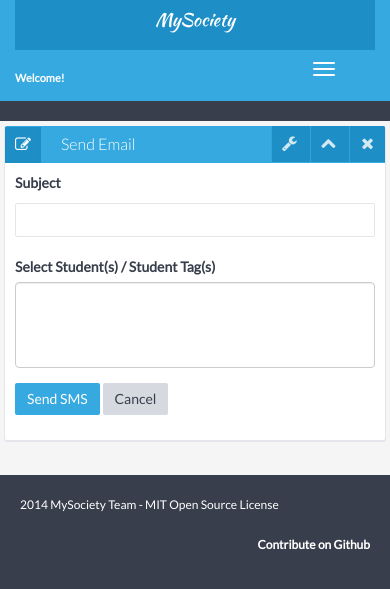
After one commit to CS2014/USM, a Django app: template usm/communications/templates/communications/send_email.html in a window 390 px wide. The commit adds this page. Shown: the top 589 px of the page. Run offline with Django 3.2, Linux system fonts and the light colour scheme; the template is opened without the code that fills it: most values are stand-ins (such as "Sample title", 1, 10 or a date in 2020); some libraries are stand-ins or nearby versions.

Commit message:
Added Email & Txt Messaging

```diff
--- a/usm/accounting/templates/accounting/base.html
+++ b/usm/accounting/templates/accounting/base.html
@@ -229,9 +229,8 @@
 						<li>
 							<a class="dropmenu" href="index.html#"><i class="fa fa-envelope"></i><span class="hidden-sm"> Messaging</span> <span class="label">3</span></a>
 							<ul>
-								<li><a class="submenu" href="form-elements.html"><i class="fa fa-edit"></i><span class="hidden-sm"> To do </span></a></li>
-								<li><a class="submenu" href="form-wizard.html"><i class="fa fa-edit"></i><span class="hidden-sm"> To do</span></a></li>
-								<li><a class="submenu" href="form-dropzone.html"><i class="fa fa-edit"></i><span class="hidden-sm"> To do</span></a></li>
+								<li><a class="submenu" href="{% if slug %}{% url 'communications:send_sms' slug %}{% else %}{% url 'communications:send_sms' society.slug %}{% endif %}"><i class="fa fa-edit"></i><span class="hidden-sm"> Send SMS </span></a></li>
+								<li><a class="submenu" href="{% if slug %}{% url 'communications:send_email' slug %}{% else %}{% url 'communications:send_email' society.slug %}{% endif %}"><i class="fa fa-edit"></i><span class="hidden-sm"> Send Email</span></a></li>
 							</ul>
 						</li>
 						<li>
--- /dev/null
+++ b/usm/communications/templates/communications/send_email.html
@@ -0,0 +1,121 @@
+{% extends "accounting/base.html" %}
+{% block content %}
+			<div class="row">
+				<div class="col-lg-7 col-sm-12">
+					<div class="box">
+						<div class="box-header">
+							<h2><i class="fa fa-edit"></i>Send Email</h2>
+							<div class="box-icon">
+								<a href="form-elements.html#" class="btn-setting"><i class="fa fa-wrench"></i></a>
+								<a href="form-elements.html#" class="btn-minimize"><i class="fa fa-chevron-up"></i></a>
+								<a href="form-elements.html#" class="btn-close"><i class="fa fa-times"></i></a>
+							</div>
+						</div>
+						<div class="box-content">
+							<div class="form-group">
+								<form method="post">
+									{% csrf_token %}
+									<label class="control-label"><label for="id_name">Subject</label></label>
+									<div class="controls">
+										 	<input class="form-control" id="id_name" maxlength="30" name="txt_subject" type="text">
+										</div><br />
+									<div class="form-group hidden-xs">
+								  	<label class="control-label">Email Message</label>
+									<div class="btn-toolbar" data-role="editor-toolbar" data-target=".editor">
+										<div class="btn-group">
+											<a class="btn dropdown-toggle" data-toggle="dropdown" title="Font"><i class="fa fa-font"></i><b class="caret"></b></a>
+											<ul class="dropdown-menu"></ul>
+										</div>
+										<div class="btn-group">
+											<a class="btn dropdown-toggle" data-toggle="dropdown" title="Font Size"><i class="fa fa-text-height"></i>&nbsp;<b class="caret"></b></a>
+											<ul class="dropdown-menu">
+												<li><a data-edit="fontSize 5"><font size="5">Huge</font></a></li>
+												<li><a data-edit="fontSize 3"><font size="3">Normal</font></a></li>
+												<li><a data-edit="fontSize 1"><font size="1">Small</font></a></li>
+											</ul>
+										</div>
+										<div class="btn-group">
+											<a class="btn" data-edit="bold" title="Bold (Ctrl/Cmd+B)"><i class="fa fa-bold"></i></a>
+											<a class="btn" data-edit="italic" title="Italic (Ctrl/Cmd+I)"><i class="fa fa-italic"></i></a>
+											<a class="btn" data-edit="strikethrough" title="Strikethrough"><i class="fa fa-strikethrough"></i></a>
+											<a class="btn" data-edit="underline" title="Underline (Ctrl/Cmd+U)"><i class="fa fa-underline"></i></a>
+										</div>
+										<div class="btn-group">
+											<a class="btn" data-edit="insertunorderedlist" title="Bullet list"><i class="fa fa-list-ul"></i></a>
+									        <a class="btn" data-edit="insertorderedlist" title="Number list"><i class="fa fa-list-ol"></i></a>
+									        <a class="btn" data-edit="outdent" title="Reduce indent (Shift+Tab)"><i class="fa fa-outdent"></i></a>
+									        <a class="btn" data-edit="indent" title="Indent (Tab)"><i class="fa fa-indent"></i></a>
+										</div>
+										<div class="btn-group">
+									        <a class="btn" data-edit="justifyleft" title="Align Left (Ctrl/Cmd+L)"><i class="fa fa-align-left"></i></a>
+									        <a class="btn" data-edit="justifycenter" title="Center (Ctrl/Cmd+E)"><i class="fa fa-align-center"></i></a>
+									        <a class="btn" data-edit="justifyright" title="Align Right (Ctrl/Cmd+R)"><i class="fa fa-align-right"></i></a>
+									        <a class="btn" data-edit="justifyfull" title="Justify (Ctrl/Cmd+J)"><i class="fa fa-align-justify"></i></a>
+										</div>
+										<div class="btn-group">
+							 				<a class="btn dropdown-toggle" data-toggle="dropdown" title="Hyperlink"><i class="fa fa-link"></i></a>
+											<div class="dropdown-menu input-append">
+												<input class="span2" placeholder="URL" type="text" data-edit="createLink"/>
+												<button class="btn" type="button">Add</button>
+											</div>
+											<a class="btn" data-edit="unlink" title="Remove Hyperlink"><i class="fa fa-cut"></i></a>
+
+										</div>
+
+
+										<div class="btn-group">
+											<a class="btn" data-edit="undo" title="Undo (Ctrl/Cmd+Z)"><i class="fa fa-undo"></i></a>
+									        <a class="btn" data-edit="redo" title="Redo (Ctrl/Cmd+Y)"><i class="fa fa-repeat"></i></a>
+										</div>
+									</div>
+
+									<div class="editor">
+									      &hellip;
+									</div>
+								</div>
+									<div class="form-group">
+									<label class="control-label" for="selectError1">Select Student(s) / Student Tag(s)</label>
+									<div class="controls">
+									  <select placeholder="Type to search students" id="selectError1" class="form-control" multiple name="member_select" data-rel="chosen">
+									  	{% for mem in members %}
+											<option value="{{mem.id}}">{{mem.name}}</option>
+									  	{% endfor %}
+									  </select>
+									</div>
+								  </div>
+									<div class="form-actions">
+										<button type="submit" class="btn btn-primary">Send SMS</button>
+										<button type="reset" class="btn">Cancel</button>
+									</div>
+								</form>
+							</div>
+
+						</div>
+					</div>
+				</div><!--/col-->
+
+			</div><!--/row-->
+{% endblock %}
+{% block javascript_extra %}
+<script>
+
+$(document).ready(function(){
+	/* ---------- Choosen ---------- */
+	$('#id_society').chosen();
+
+	/* ---------- Placeholder Fix for IE ---------- */
+	$('input, textarea').placeholder();
+
+	$('.editor').wysiwyg();
+
+	/* ---------- Textarea with limits ---------- */
+	$('#limit').inputlimiter({
+		limit: 120,
+		limitBy: 'characters',
+		remText: 'You only have %n character%s remaining...',
+		limitText: 'Field limited to %n character%s.'
+	});
+
+});
+</script>
+{% endblock %}
--- a/usm/main/urls.py
+++ b/usm/main/urls.py
@@ -11,7 +11,7 @@ urlpatterns = patterns('main.views',
 	url(r'^request_membership/$', main_views.request_membership),
 	url(r'^create_society/$', main_views.create_society),
 	url(r'^$', main_views.homepage),
-	url(r'^(?P<slug>[\w-]+)/$', main_views.dashboard),
+	url(r'^(?P<slug>[\w-]+)/$', main_views.dashboard, name='dashboard'),
 	url(r'^(?P<slug>[\w-]+)/transactions/$', accounting_views.transactions),
 	url(r'^(?P<slug>[\w-]+)/transactions/create/$', accounting_views.transactions),
 	url(r'^(?P<slug>[\w-]+)/transactions/create_category/(?P<name>[\w-]+)/$', accounting_views.category_create),
--- a/usm/settings/settings.py
+++ b/usm/settings/settings.py
@@ -47,6 +47,7 @@ INSTALLED_APPS = (
     # Third Party Apps
     'gunicorn',
     'south',
+    'djcelery',
 
     # Local Apps
     'accounting',
@@ -97,6 +98,9 @@ USE_L10N = True
 USE_TZ = False
 
 
+CELERY_RESULT_BACKEND='djcelery.backends.database:DatabaseBackend'
+CELERY_ALWAYS_EAGER = True
+
 # Static files (CSS, JavaScript, Images)
 # https://docs.djangoproject.com/en/1.6/howto/static-files/
 
--- a/usm/settings/urls.py
+++ b/usm/settings/urls.py
@@ -7,5 +7,6 @@ urlpatterns = patterns('',
     url(r'^admin/', include(admin.site.urls)),
     url(r'^accounting/', include('accounting.urls')),
     url(r'^(?P<slug>[\w-]+)/members/', include('societymembers.urls', namespace="societymembers")),
-    url(r'^', include('main.urls')),
+    url(r'^(?P<slug>[\w-]+)/messaging/', include('communications.urls', namespace="communications")),
+    url(r'^', include('main.urls', namespace="main")),
 )
```
Also changed, not shown: local_requirements.txt (+10 -0 lines), requirements.txt (+11 -0 lines), usm/communications/tasks.py (added, +25 -0 lines), usm/communications/templates/communications/send_sms.html (added, +67 -0 lines), usm/communications/urls.py (added, +8 -0 lines), usm/communications/views.py (+29 -1 lines), usm/societymembers/views.py (+2 -7 lines).
